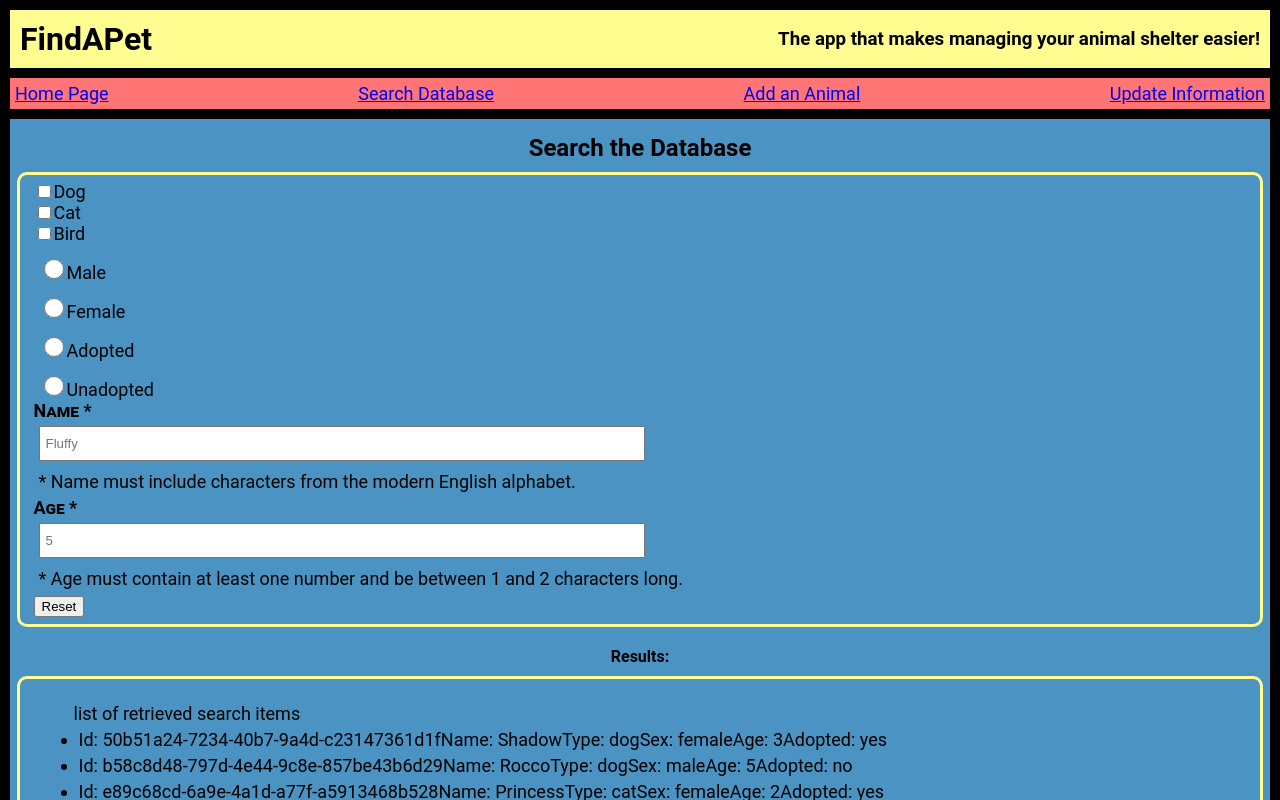
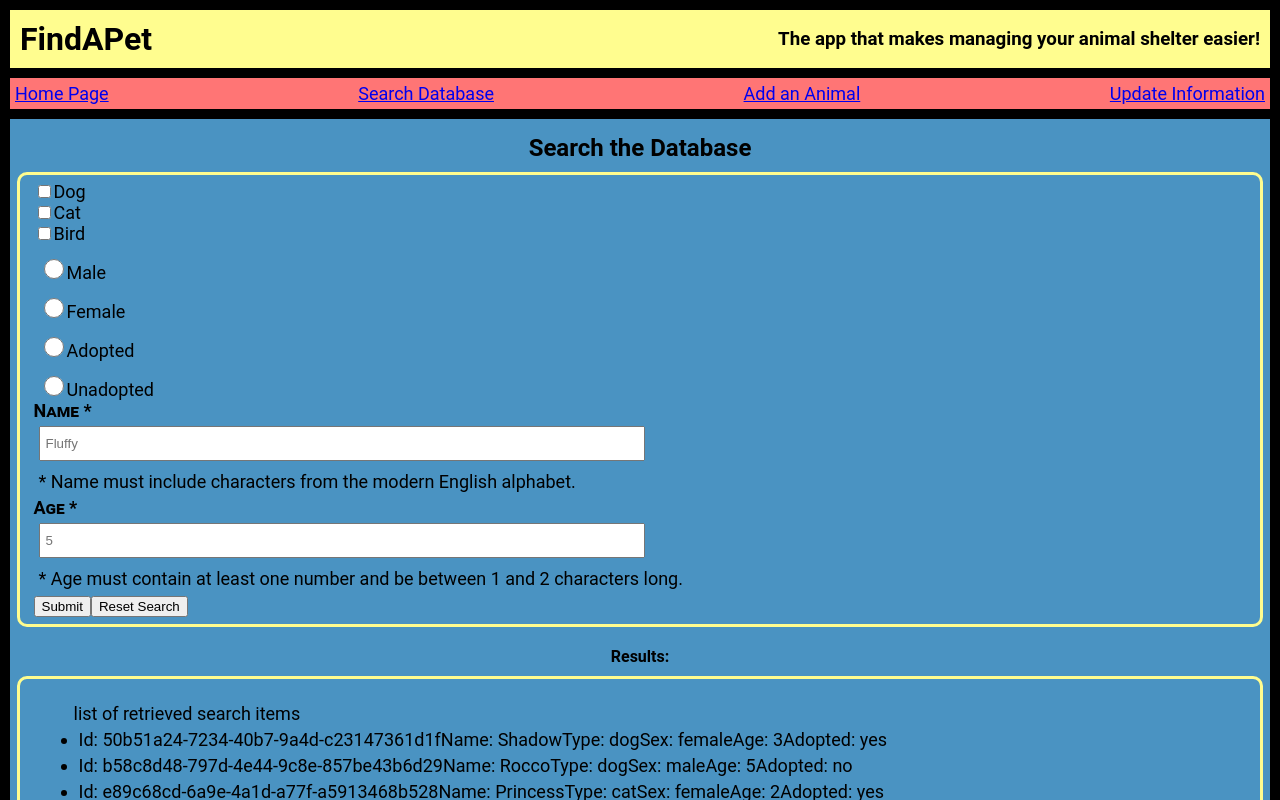
Before and after one commit to Lmcmaaser/find-a-pet-app, a React (Create React App) app: page /search in a window 1280 px wide. Shown: the top 800 px of the page. Built offline with nearby package versions, Linux system fonts and the light colour scheme.

Commit message:
debug pet type filters

```diff
--- a/src/Search/Search.js
+++ b/src/Search/Search.js
@@ -9,8 +9,8 @@ export default class Search extends React.Component {
   constructor(props) {
     super(props)
     this.state = {
-        filteredPets: []
-        /*name: {
+        // filteredPets: []
+        name: {
           value: '',
           touched: false
         },
@@ -29,75 +29,24 @@ export default class Search extends React.Component {
         adopted: {
           value: '',
           touched: false
-        }*/
+        }
       }
   }
 
   static contextType = PetContext;
   /*The contextType property on a class can be assigned a Context object created by React.createContext(). This lets you consume the nearest current value of that Context type using this.context*/
 
+  // occurs after render
   componentDidMount() {
     this.context.setPets(Store.pets)
   }
-  /*a function that takes in an array of pets and returns a filtered array based on the filter values on the state
-  // store the pet type, name, etc in state, and then have one filter in your render method
-  // checking for equality
-  // In the filter callback, check each filter to see if it was applied. If it has a value and that value does not match the pet's value, return false (leave the pet out of the results). If the filter callback checks all the filters and still hasn't returned false, return true (keep the pet in the results).*/
-  // getFilteredPets(filteredPets) {
-  getFilteredPets = (pets) => {
-    return pets.filter((pet) => {
-        if (this.state.nameFilter && pet.name !== this.state.nameFilter)
-          return false;
-        if (this.state.dogFilter && pet.pet_type !== this.state.dogFilter)
-          return false;
-        if (this.state.catFilter && pet.pet_type !== this.state.catFilter)
-          return false;
-        if (this.state.birdFilter && pet.pet_type !== this.state.birdFilter)
-          return false;
-        if (this.state.sexFilter && pet.sex !== this.state.sexFilter)
-          return false;
-        if (this.state.adoptedFilter && pet.adopted !== this.state.adoptedFilter)
-          return false;
-        if (this.state.ageFilter && pet.age !== this.state.ageFilter)
-          return false;
-        return true;
-    });
-  }
 
-  /*getFilteredPets() {
-
-    let filteredPets = this.context.pets
-    console.log("First, line 26:", filteredPets)
-
-    if (this.state.nameFilter) {
-      filteredPets = findName(filteredPets , this.state.nameFilter)
-     }
-
-    if (this.state.petTypeFilter) {
-      filteredPets = findPetType(filteredPets, this.state.petTypeFilter)
-    } //petTypeFilter currently shows one type, needs to show multiple types
-
-
-    if (this.state.sexFilter) {
-      filteredPets = findSex(filteredPets, this.state.sexFilter)
-    }
-
-    if (this.state.adoptedFilter) {
-      filteredPets = findAdopted(filteredPets, this.state.adoptedFilter)
-    }
-
-    if (this.state.ageFilter) {
-      filteredPets = findAge(filteredPets, this.state.ageFilter)
-    }
-
-    return filteredPets;
-
-  }*/
-
-  updateAdopted(filter) {
+  // "filter" is the value of the selected input
+  updateAdopted(event) {
     this.setState({
       adoptedFilter: filter
     })
+    console.log("adopted", filter)
   }
 
   updateDog(filter) {
@@ -119,7 +68,6 @@ export default class Search extends React.Component {
   }
 
   updateSex(filter) {
-    console.log(filter)
     this.setState({
       sexFilter: filter
     })
@@ -136,6 +84,41 @@ export default class Search extends React.Component {
       ageFilter: filter
     })
   }
+
+  handleCheck() {
+	  this.setState({
+      checked: !this.state.checked
+    });
+  }
+  /*a function that takes in an array of pets and returns a filtered array based on the filter values on the state
+  // checking for equality
+  // In the filter callback, check each filter to see if it was applied. If it has a value and that value does not match the pet's value, return false (leave the pet out of the results). If the filter callback checks all the filters and still hasn't returned false, return true (keep the pet in the results).*/
+  getFilteredPets = (pets) => {
+    return pets.filter((pet) => {
+        if (this.state.nameFilter && pet.name !== this.state.nameFilter)
+          return false;
+        if (this.state.dogFilter && pet.pet_type !== this.state.dogFilter)
+          return false;
+        if (this.state.catFilter && pet.pet_type !== this.state.catFilter)
+          return false;
+        if (this.state.birdFilter && pet.pet_type !== this.state.birdFilter)
+          return false;
+        if (this.state.sexFilter && pet.sex !== this.state.sexFilter)
+          return false;
+        if (this.state.adoptedFilter && pet.adopted !== this.state.adoptedFilter)
+          return false;
+        if (this.state.ageFilter && pet.age !== this.state.ageFilter)
+          return false;
+        return true;
+    });
+  }
+
+  handleSubmit(event) {
+    event.preventDefault();
+    const filteredPets = this.getFilteredPets()
+    console.log("handleSubmit():", filteredPets)
+  }
+
 
   // resetForm(event) {
   resetForm = () => {
@@ -155,10 +138,10 @@ export default class Search extends React.Component {
   render () {
     const { pets=[] } = this.context
     let filteredPets = this.getFilteredPets(pets)
-    console.log("final:", filteredPets);
+    console.log("render-section:", filteredPets); //displays twice in console??
     return(
       <div>
-        <form className="search-form" id="search-form" >
+        <form className="search-form" id="search-form" onSubmit={event => this.handleSubmit(event)}>
           <h2>Search the Database</h2>
           <fieldset>
             <legend>Search Form</legend>
@@ -193,7 +176,7 @@ export default class Search extends React.Component {
                   name="bird"
                   value="bird"
                   aria-label="select pet type"
-                  onChange={event => this.updateBird(event.target.value)}
+                  onClick={event => this.updateBird(event.target.value)}
                 />
                 <span className="checkmark"></span>
               Bird</label>
@@ -272,13 +255,20 @@ export default class Search extends React.Component {
               </p>
             <div>
               <button
+                type="submit"
+                className="reset-button"
+                aria-label="reset button"
+              >
+                Submit
+              </button>
+              <button
                 type="reset"
                 value="Reset"
                 className="reset-button"
                 aria-label="reset button"
                 onClick={this.resetForm}
               >
-                Reset
+                Reset Search
               </button>
             </div>
           </fieldset>
@@ -299,6 +289,7 @@ export default class Search extends React.Component {
               )}
             </ul>
           </div>
+
         </div>
       </div>
     )
```
Also changed, not shown: src/pets-helpers.js (+1 -14 lines).
